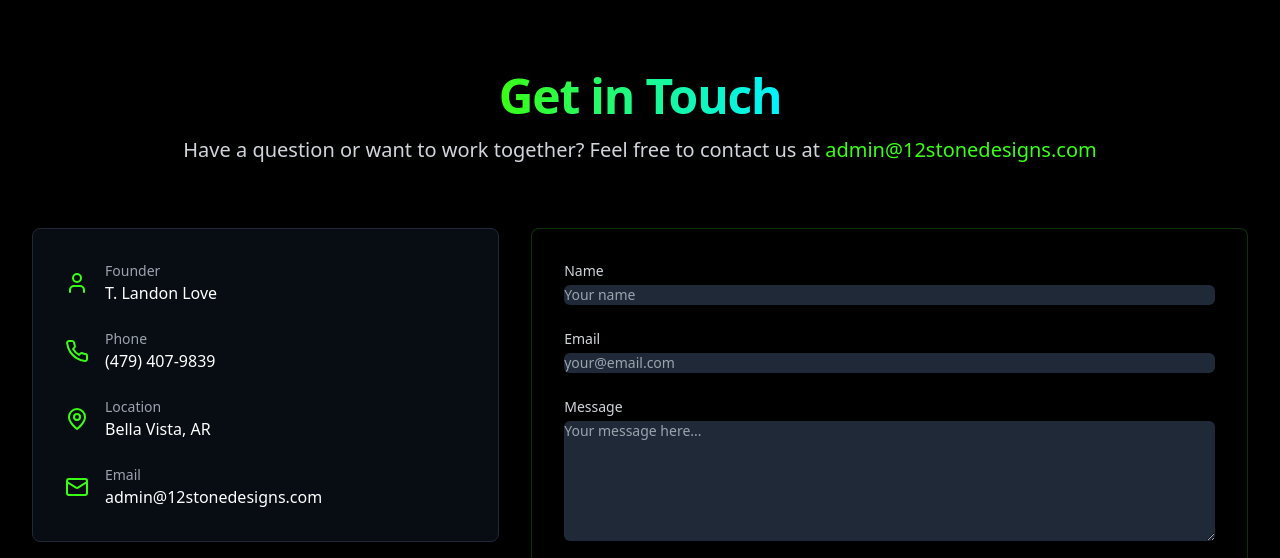
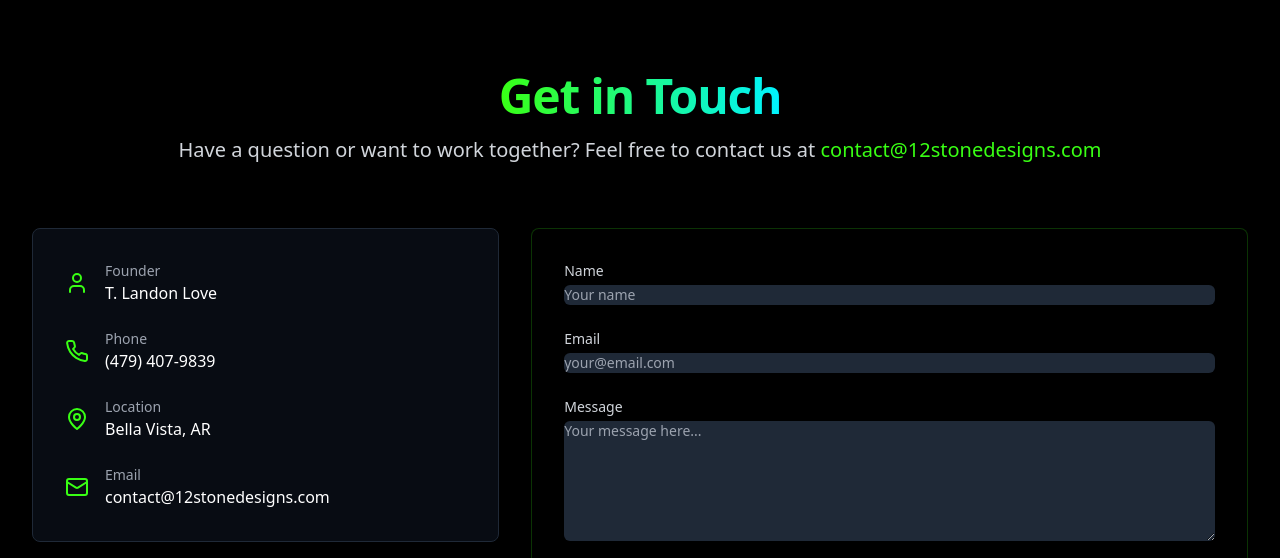
Before and after one commit to 12StoneDesigns/12stonedesignswebsite, a React (Vite) app: page /brand-consulting in a window 1280 px wide. Shown: the part 860-1418 px from the top of the page. Built offline with nearby package versions, Linux system fonts and the light colour scheme; no server answers.

Commit message:
Update contact information across site to be consistent with footer

```diff
--- a/src/components/contact/ContactSection.tsx
+++ b/src/components/contact/ContactSection.tsx
@@ -23,10 +23,10 @@
           <p className="mt-4 text-xl text-gray-300">
             Have a question or want to work together? Feel free to contact us at{' '}
             <a
-              href="mailto:admin@12stonedesigns.com"
+              href="mailto:contact@12stonedesigns.com"
               className="text-neon-green hover:text-neon-blue transition-colors"
             >
-              admin@12stonedesigns.com
+              contact@12stonedesigns.com
             </a>
           </p>
         </div>
@@ -78,10 +78,10 @@
                   <div>
                     <p className="text-sm text-gray-400">Email</p>
                     <a
-                      href="mailto:admin@12stonedesigns.com"
+                      href="mailto:contact@12stonedesigns.com"
                       className="text-white hover:text-neon-green transition-colors"
                     >
-                      admin@12stonedesigns.com
+                      contact@12stonedesigns.com
                     </a>
                   </div>
                 </div>
--- a/src/pages/Contact.tsx
+++ b/src/pages/Contact.tsx
@@ -19,17 +19,17 @@
     {
       icon: <Mail className="w-6 h-6 text-[#00F3FF]" />,
       title: 'Email',
-      content: 'info@12stonedesigns.com'
+      content: 'contact@12stonedesigns.com'
     },
     {
       icon: <Phone className="w-6 h-6 text-[#00F3FF]" />,
       title: 'Phone',
-      content: '+1 (555) 123-4567'
+      content: '(479) 407-9839'
     },
     {
       icon: <MapPin className="w-6 h-6 text-[#00F3FF]" />,
       title: 'Location',
-      content: 'San Francisco, CA'
+      content: 'Bella Vista, AR'
     }
   ];
 
```
